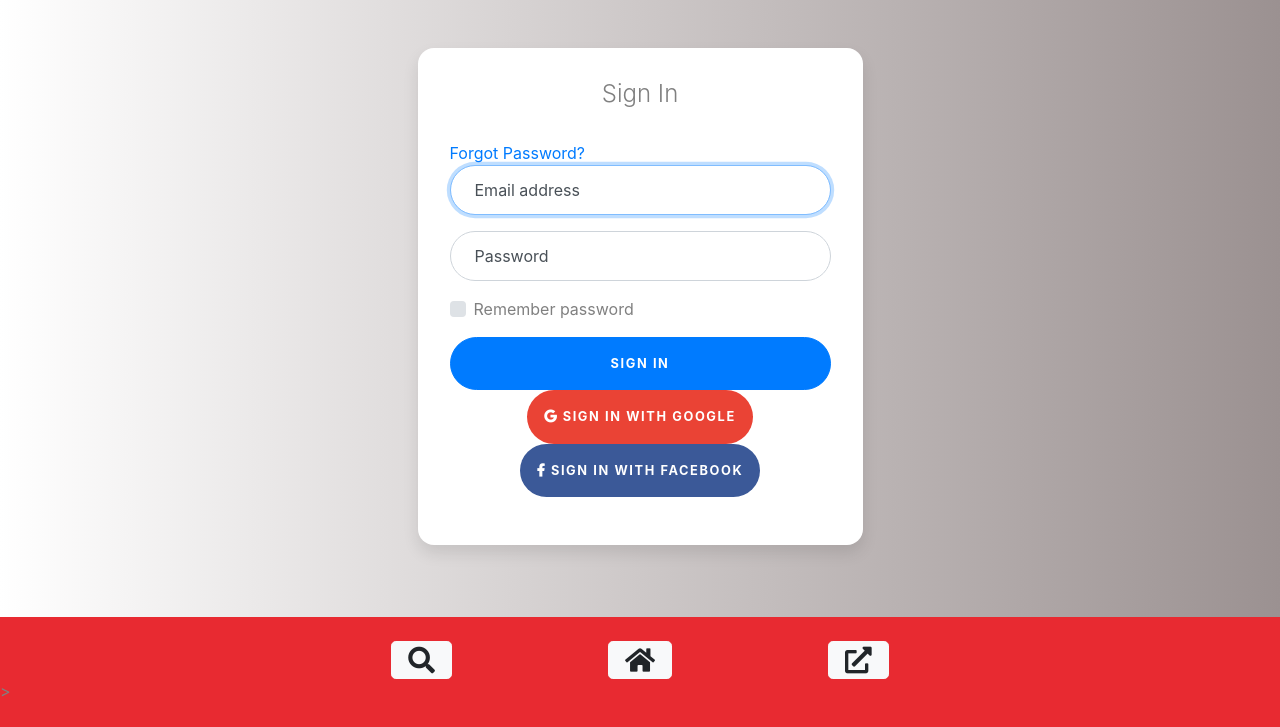
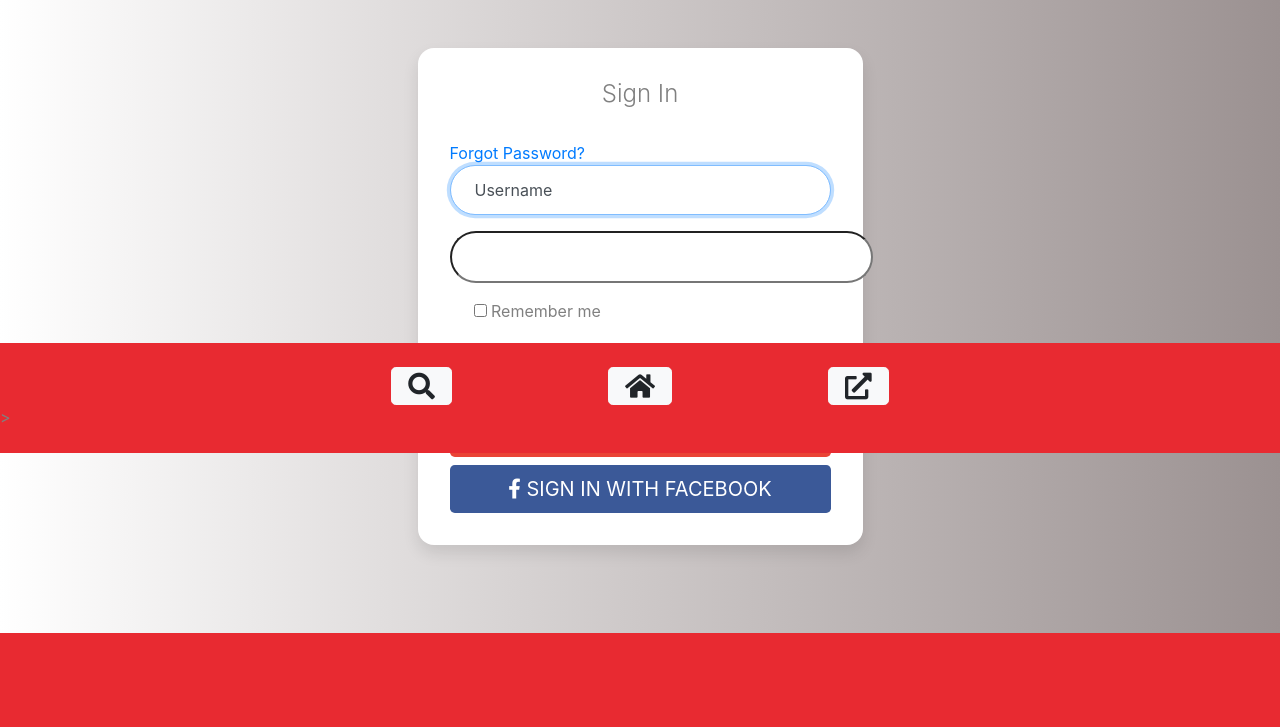
Before and after one commit to helixcatofen/Pathways, a Python web app: template flask/app/templates/login.html in a window 1280 px wide. Shown: the part 347-1074 px from the top of the page. After the commit the page ends 980 px from the top, so only its background shows below. Run offline with Jinja, Linux system fonts and the light colour scheme; the template is opened without the code that fills it, so the values that code supplies are empty, except form fields; form fields are guessed from the names that the template uses; some libraries are stand-ins or nearby versions.

Commit message:
Fix: UI integration

```diff
--- a/flask/app/templates/base.html
+++ b/flask/app/templates/base.html
@@ -93,7 +93,7 @@
 
     <!-- Footer -->
 
-    <div class="d-flex flex-column">
+    <div class="d-flex flex-column fixed-bottom">
         <footer id="sticky-footer" class="bg-red py-4 text-white-50">
             <div class="row">
                 <div class="col-3">
--- a/flask/app/templates/login.html
+++ b/flask/app/templates/login.html
@@ -9,7 +9,8 @@
     <div class="text-center">
         <img src="{{url_for('static',filename='images/Slogan.png')}}" style="width:60vw">
     </div>
-
+    <form action="" method="post" novalidate>
+        {{ form.hidden_tag() }}
         <div class="row">
             <div class="col-sm-9 col-md-7 col-lg-5 mx-auto">
                 <div class="card card-signin my-5">
@@ -20,31 +21,34 @@
                                 <a href="">Forgot Password?</a>
                             </div>
                             <div class="form-label-group">
-                            <input type="email" id="inputEmail" class="form-control" placeholder="Email address"
-                                required autofocus>
-                            <label for="inputEmail">Email address</label>
+                                <input type="email" id="inputEmail" class="form-control" placeholder="Username" required
+                                    autofocus>
+                                <label for="inputEmail">{{ form.username.label }}</label>
                             </div>
 
                             <div class="form-label-group">
-                            <input type="password" id="inputPassword" class="form-control" placeholder="Password"
-                                required>
-                            <label for="inputPassword">Password</label>
+                                {{ form.password(size=32) }}
                             </div>
 
+                            {% for error in form.password.errors %}
+                            <span style="color: red;">[{{ error }}]</span>
+                            {% endfor %}
+
                             <div class="custom-control custom-checkbox mb-3">
-                            <input type="checkbox" class="custom-control-input" id="customCheck1">
-                            <label class="custom-control-label" for="customCheck1">Remember password</label>
+                                {{ form.remember_me() }}
+                                {{ form.remember_me.label }}
                             </div>
-                        <button class="btn btn-lg btn-primary btn-block text-uppercase" type="submit">
-                            Sign in
+                            <div class="text-center"></div>
+                            <button class="btn btn-lg btn-light btn-block text-uppercase"
+                                style="background-color: white" type="submit">
+                                {{ form.submit() }}
                             </button>
-                        <div class="text-center">
 
-                            <button class="btn btn-lg btn-google text-uppercase" type="submit"><i
+                            <button class="btn btn-lg btn-google btn-block text-uppercase" type="submit"><i
                                     class="fab fa-google"></i>
                                 Sign in with Google</button>
 
-                            <button class="btn btn-lg btn-facebook text-uppercase" type="submit"><i
+                            <button class="btn btn-lg btn-facebook btn-block text-uppercase" type="submit"><i
                                     class="fab fa-facebook-f"></i> Sign in with Facebook</button>
                     </div>
     </form>
@@ -52,5 +56,6 @@
 </div>
 </div>
 </div>
+</form>
 </div>
 {% endblock %}
```
Also changed, not shown: flask/app/templates/profiles_grid.html (+5 -5 lines), flask/app.db. Lines whose indentation alone changed are shown as unchanged.
